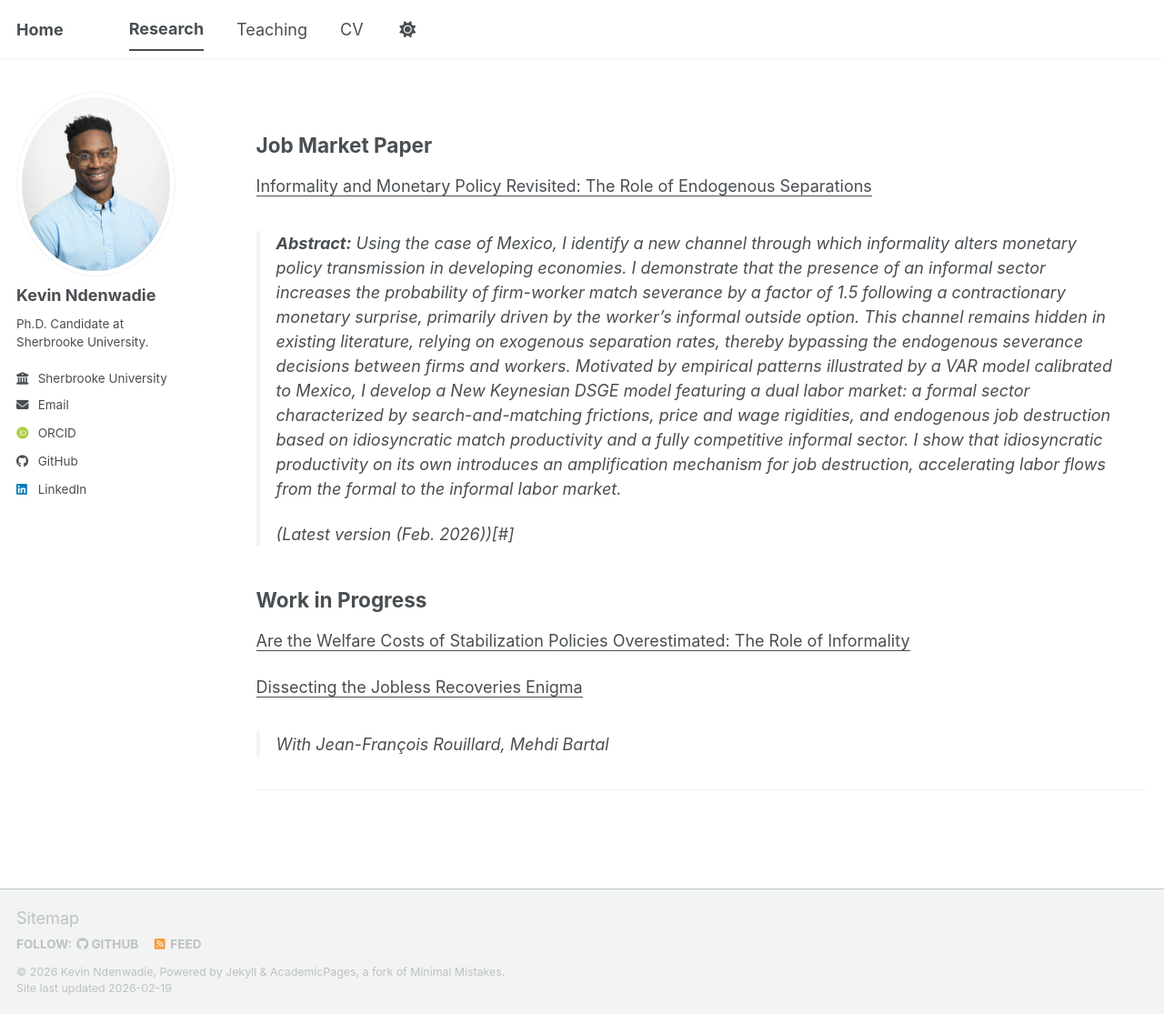
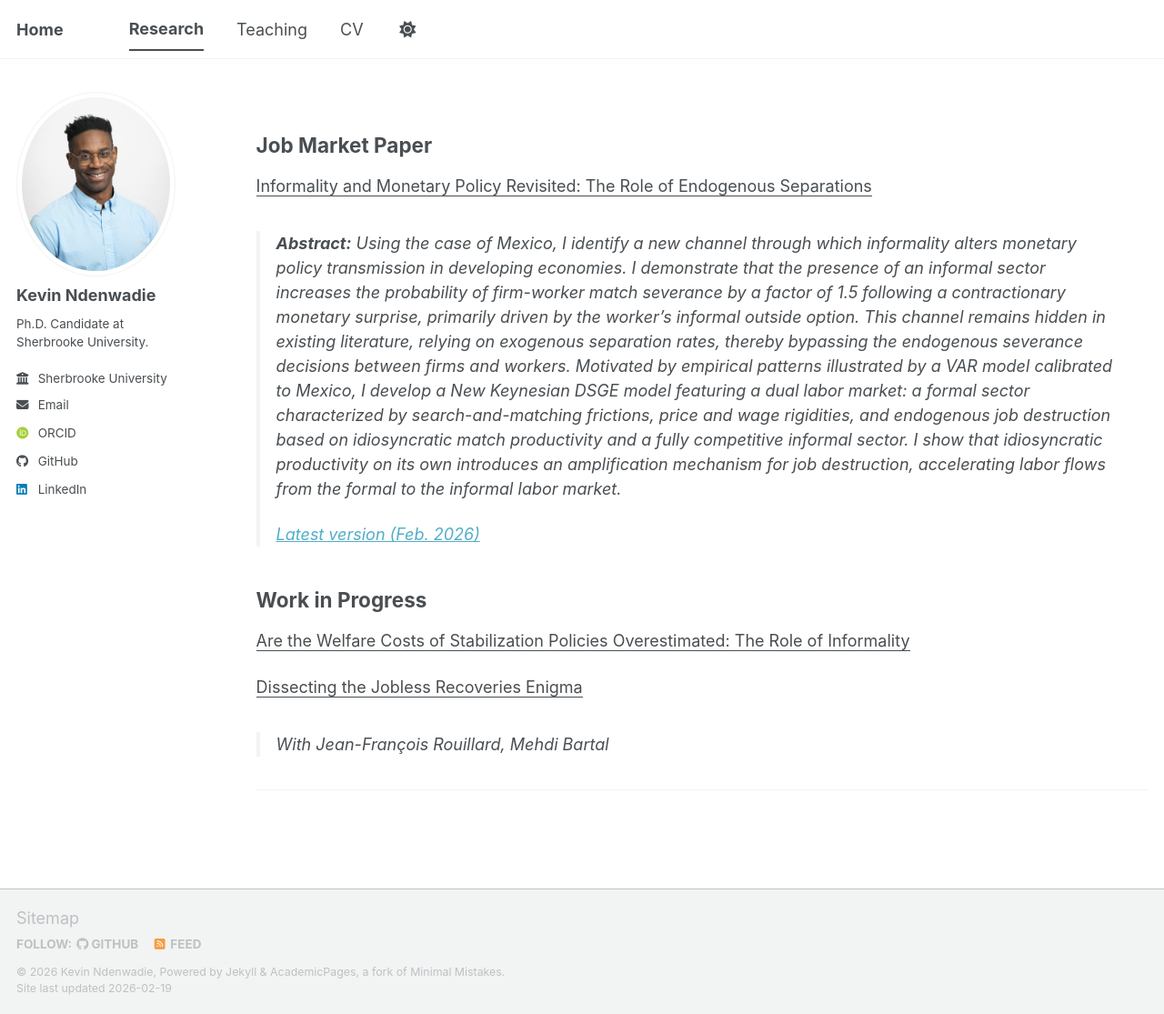
Before and after one commit to Kevinndenwadie/kevinndenwadie.github.io, a Jekyll site: the page built from _pages/publications.md, in a window 1280 px wide and 1115 px high. Shown: the whole window at 91% size. Built offline with Jekyll 4.4.1, drawn with Linux system fonts in a browser that asks for light colours; some web fonts are replaced; a script bundle is joined from its source files by our own code; library files that are not in the unit come from our copies.

```diff
--- a/_pages/publications.md
+++ b/_pages/publications.md
@@ -9,7 +9,7 @@ permalink: /publications/
 <ins>Informality and Monetary Policy Revisited: The Role of Endogenous Separations</ins>
 >**Abstract:** Using the case of Mexico, I identify a new channel through which informality alters monetary policy transmission in developing economies. I demonstrate that the presence of an informal sector increases the probability of firm-worker match severance by a factor of 1.5 following a contractionary monetary surprise, primarily driven by the worker's informal outside option. This channel remains hidden in existing literature, relying on exogenous separation rates, thereby bypassing the endogenous severance decisions between firms and workers. Motivated by empirical patterns illustrated by a VAR model calibrated to Mexico, I develop a New Keynesian DSGE model featuring a dual labor market: a formal sector characterized by search-and-matching frictions, price and wage rigidities, and endogenous job destruction based on idiosyncratic match productivity and a fully competitive informal sector. I show that idiosyncratic productivity on its own introduces an amplification mechanism for job destruction, accelerating labor flows from the formal to the informal labor market.
 >
-(Latest version (Feb. 2026))[#]
+[Latest version (Feb. 2026)](#)
 
 ## Work in Progress
 <ins>Are the Welfare Costs of Stabilization Policies Overestimated: The Role of Informality</ins>
```
